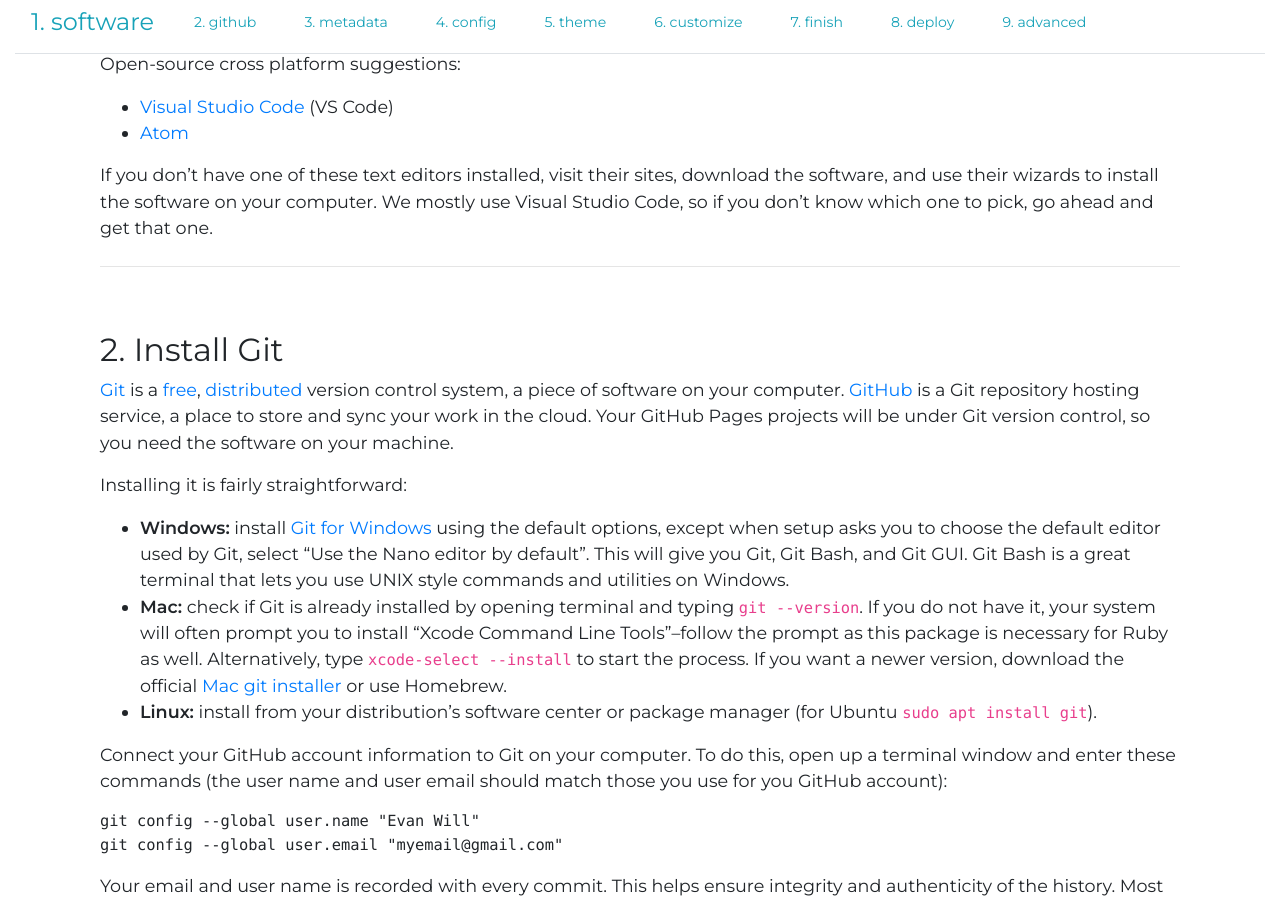
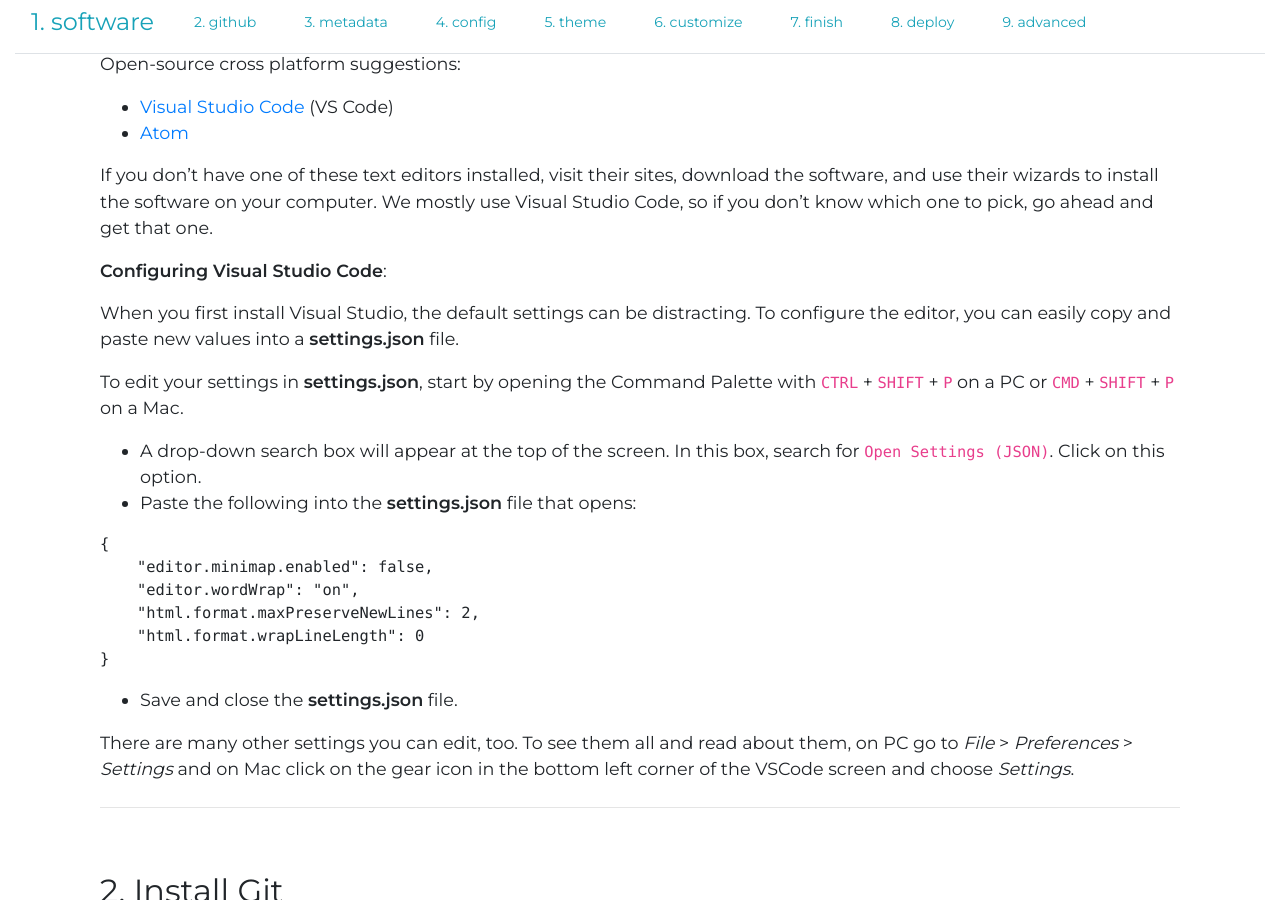
Before and after one commit to CollectionBuilder/collectionbuilder.github.io, a Jekyll site: the page built from _workshop/software.md, in a window 1280 px wide and 900 px high, scrolled down 847 px. Built offline with Jekyll 4.4.1, drawn with Linux system fonts in a browser that asks for light colours.

Commit message:
add vs code settings

````diff
--- a/_includes/docs/software.md
+++ b/_includes/docs/software.md
@@ -28,6 +28,28 @@
 - [Atom](https://atom.io/)
 
 If you don't have one of these text editors installed, visit their sites, download the software, and use their wizards to install the software on your computer. We mostly use Visual Studio Code, so if you don't know which one to pick, go ahead and get that one.
+
+**Configuring Visual Studio Code**:
+
+When you first install Visual Studio, the default settings can be distracting. To configure the editor, you can easily copy and paste new values into a **settings.json** file.
+
+To edit your settings in **settings.json**, start by opening the Command Palette with `CTRL` + `SHIFT` + `P` on a PC or `CMD` + `SHIFT` + `P` on a Mac.
+- A drop-down search box will appear at the top of the screen. In this box, search for `Open Settings (JSON)`. Click on this option.
+- Paste the following into the **settings.json** file that opens:
+
+```
+{
+    "editor.minimap.enabled": false,
+    "editor.wordWrap": "on",
+    "html.format.maxPreserveNewLines": 2,
+    "html.format.wrapLineLength": 0
+}
+```
+
+- Save and close the **settings.json** file.
+
+There are many other settings you can edit, too. To see them all and read about them, on PC go to *File* > *Preferences* > *Settings* and on Mac click on the gear icon in the bottom left corner of the VSCode screen and choose *Settings*.
+
 
 {:.py-4 .mt-4 #git}
 ***
````
Also changed, not shown: _workshop/github.md (+1 -1 lines).
